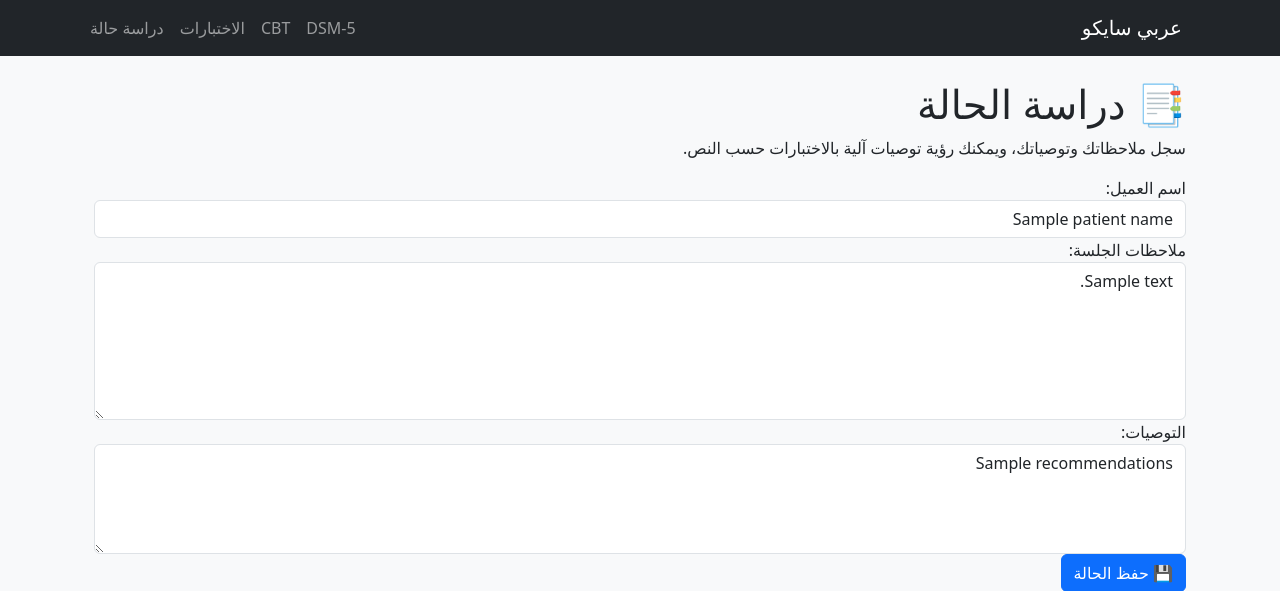
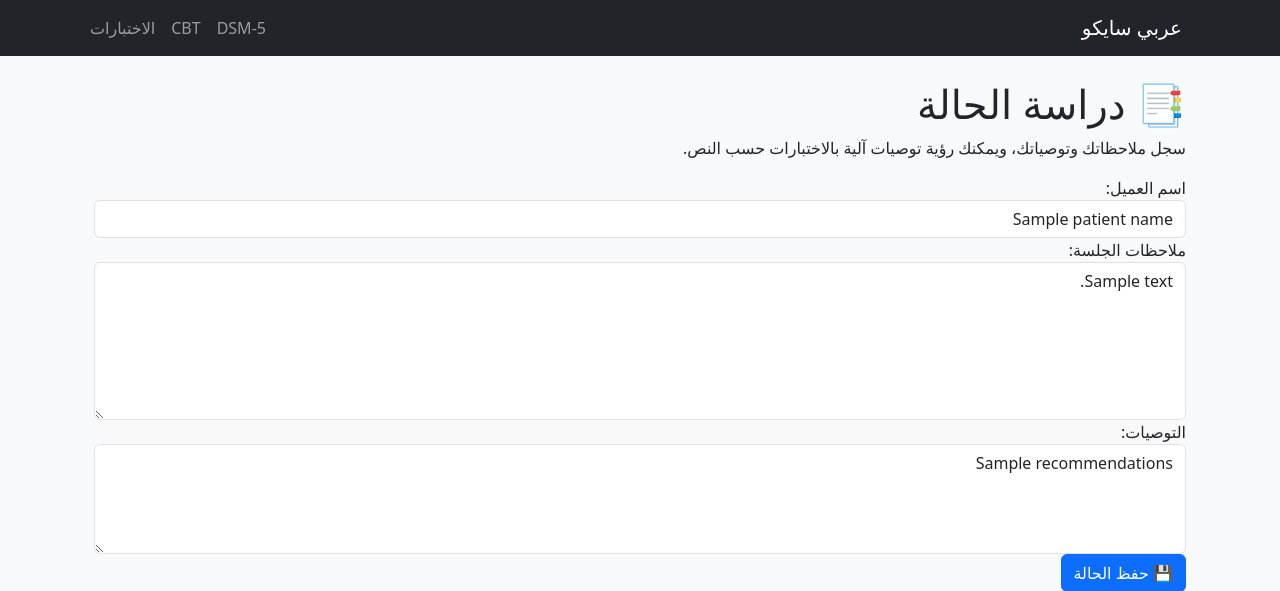
Before and after one commit to mhfh1414/arabi-psycho-site, a Flask app: template templates/case_study.html in a window 1280 px wide. Shown: the top 591 px of the page. Run offline with Flask 3, Linux system fonts and the light colour scheme; the template is opened without the code that fills it: most values are stand-ins (such as "Sample title", 1, 10 or a date in 2020).

Commit message:
Update and rename templates/base.html to templates/shared/base.html

```diff
--- a/templates/base.html
+++ b/templates/shared/base.html
@@ -15,14 +15,15 @@
         <li class="nav-item"><a class="nav-link" href="{{ url_for('dsm') }}">DSM-5</a></li>
         <li class="nav-item"><a class="nav-link" href="{{ url_for('cbt') }}">CBT</a></li>
         <li class="nav-item"><a class="nav-link" href="{{ url_for('tests') }}">الاختبارات</a></li>
-        <li class="nav-item"><a class="nav-link" href="{{ url_for('case_study') }}">دراسة حالة</a></li>
       </ul>
     </div>
   </div>
 </nav>
+
 <main class="container">
   {% block content %}{% endblock %}
 </main>
+
 <footer class="bg-dark text-white text-center p-3 mt-4">
   <small>© 2025 عربي سايكو</small>
 </footer>
```
